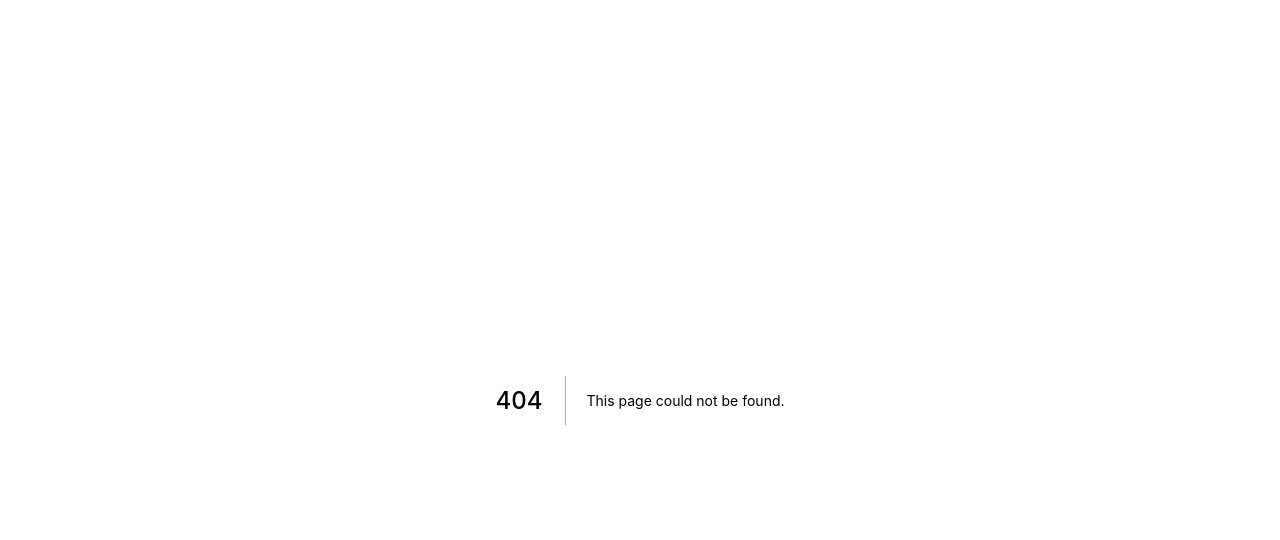
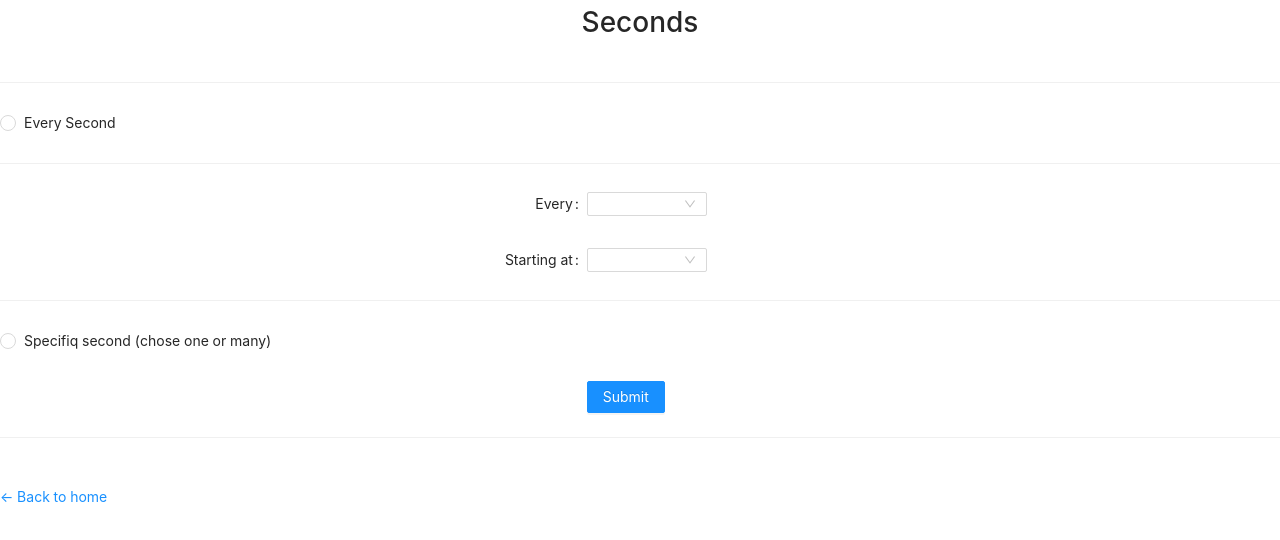
Before and after one commit to doberman7/Xhash-challege, a Next.js app: page /seconds/SecondsForm in a window 1280 px wide. Before the commit this address had no page. Shown: the top 540 px of the page. Built offline with nearby package versions, Linux system fonts and the light colour scheme.

Commit message:
starting

```diff
--- /dev/null
+++ b/pages/seconds/EverySecStartingAt.js
@@ -0,0 +1,13 @@
+import "antd/dist/antd.css";
+import Every from "./Every";
+import StartingAt from "./StartingAt";
+const EverySecStartingAt = () => {
+  return (
+    <>
+      <Every />
+      <StartingAt />
+    </>
+  );
+};
+
+export default EverySecStartingAt;
--- /dev/null
+++ b/pages/seconds/EverySecond.js
@@ -0,0 +1,12 @@
+import { Radio, Form } from "antd";
+const EverySecond = () => {
+  return (
+    <>
+      <Form.Item>
+        <Radio>Every Second</Radio>
+      </Form.Item>
+    </>
+  );
+};
+
+export default EverySecond;
--- a/pages/seconds/Seconds.js
+++ b/pages/seconds/SecondsForm.js
@@ -1,12 +1,12 @@
-import { Select, Radio, Divider } from "antd";
+import { Divider } from "antd";
 import styles from "./seconds.module.css";
 import "antd/dist/antd.css";
 import Link from "next/link";
-import Every from "./Every";
-import StartingAt from "./StartingAt";
-import { Form, Input, Button, Checkbox } from "antd";
-
-const Seconds = () => {
+import EverySecStartingAt from "./EverySecStartingAt";
+import SpecificSecond from "./SpecificSecond";
+import EverySecond from "./EverySecond";
+import { Form, Button } from "antd";
+const SecondsForm = () => {
   const layout = {
     labelCol: {
       // span: 8,
@@ -47,8 +47,12 @@ const Seconds = () => {
         onFinish={onFinish}
         onFinishFailed={onFinishFailed}
       >
-        <Every />
-        <StartingAt />
+        <EverySecond />
+        <Divider />
+        <EverySecStartingAt />
+        <Divider />
+        <SpecificSecond />
+
         <Form.Item {...tailLayout}>
           <Button type="primary" htmlType="submit">
             Submit
@@ -66,4 +70,4 @@ const Seconds = () => {
   );
 };
 
-export default Seconds;
+export default SecondsForm;
--- /dev/null
+++ b/pages/seconds/SpecificSecond.js
@@ -0,0 +1,13 @@
+import { Radio, Form } from "antd";
+
+const SpecificSecond = () => {
+  return (
+    <>
+      <Form.Item>
+        <Radio>Specifiq second (chose one or many)</Radio>
+      </Form.Item>
+    </>
+  );
+};
+
+export default SpecificSecond;
```
